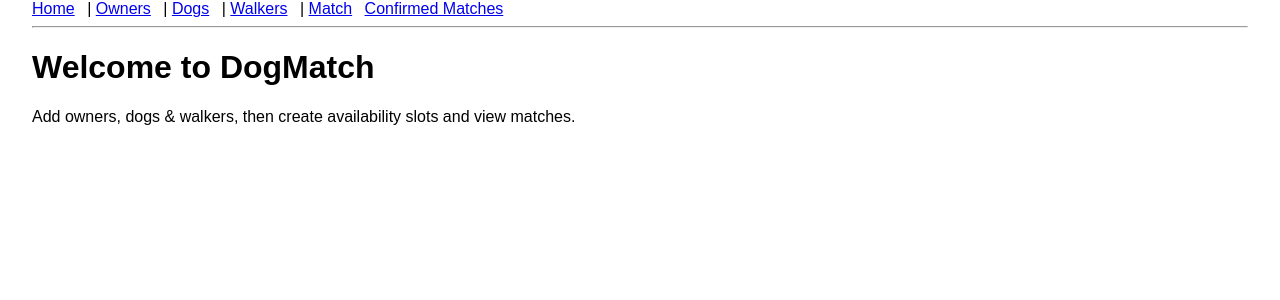
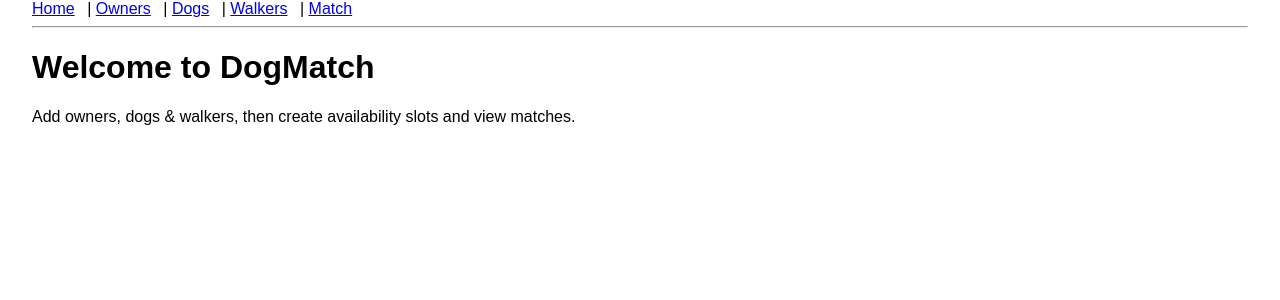
Before and after one commit to meeuwsstefaan/DogMatch, a Flask app: page / in a window 1280 px wide. Shown: the top 300 px of the page. Run offline with Flask 3, Linux system fonts and the light colour scheme.

Commit message:
Removed "Confirmed Matches"

```diff
--- a/app.py
+++ b/app.py
@@ -10,7 +10,7 @@ from forms import (
     OwnerForm, DogForm, WalkerForm,
     AvailabilityForm
 )
-from models import db, DogOwner, Dog, DogWalker, Availability, Matches, ConfirmedMatches
+from models import db, DogOwner, Dog, DogWalker, Availability, Matches
 
 MINIMUM_OVERLAP_MINUTES = 15
 
@@ -35,35 +35,6 @@ if __name__ == "__main__":
 
 
 # ------------------------------------------------------------------ Routes ---
-
-@app.route("/confirmed_matches", methods=["GET"])
-def confirmed_matches():
-    confirmed_matches = ConfirmedMatches.query.all()
-    return render_template("confirmed_matches.html", confirmed_matches=confirmed_matches)
-
-
-@app.route("/matches/<int:match_id>/confirm", methods=["POST"])
-def confirm_match(match_id):
-    match = Matches.query.get_or_404(match_id)  # Get the match to be confirmed
-    print(f"Match to confirm: {match.field1}, {match.field2}")  # Debugging print
-
-    # Re-add to the session if necessary (to avoid being detached)
-    db.session.add(match)
-
-    # Add it to the ConfirmedMatches table
-    confirmed_match = ConfirmedMatches(field1=match.field1, field2=match.field2)
-    db.session.add(confirmed_match)
-    print("Added to ConfirmedMatches table.")
-
-    # Remove from the Matches table
-    db.session.delete(match)
-    print(f"Match removed from Matches table: {match.field1}, {match.field2}")
-
-    db.session.commit()
-    print("Committed to DB.")
-
-    flash("Match confirmed and moved to Confirmed Matches table.", "success")
-    return redirect(url_for("match"))  # Redirect back to Matches view
 
 
 @app.route("/")
--- a/models.py
+++ b/models.py
@@ -9,12 +9,6 @@ class Matches(db.Model):
     id = db.Column(db.Integer, primary_key=True)
     field1 = db.Column(db.String(100))  # Placeholder: Replace with actual fields
     field2 = db.Column(db.String(100))  # Placeholder: Replace with actual fields
-
-
-class ConfirmedMatches(db.Model):
-    id = db.Column(db.Integer, primary_key=True)
-    field1 = db.Column(db.String(100))  # Same fields as Matches
-    field2 = db.Column(db.String(100))  # Same fields as Matches
 
 
 class DogOwner(db.Model):
--- a/templates/layout.html
+++ b/templates/layout.html
@@ -13,7 +13,6 @@
     <a href="{{ url_for('dogs') }}">Dogs</a> |
     <a href="{{ url_for('walkers') }}">Walkers</a> |
     <a href="{{ url_for('match') }}">Match</a>
-    <a href="{{ url_for('confirmed_matches') }}">Confirmed Matches</a>
 </nav>
 <hr>
 {% with messages = get_flashed_messages(with_categories=true) %}
```
Also changed, not shown: templates/confirmed_matches.html (deleted, +0 -29 lines), templates/match.html (+3 -11 lines), instance/dogmatch.sqlite.
